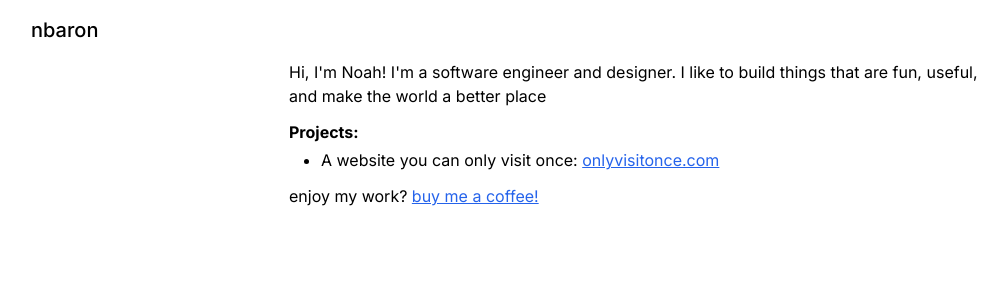
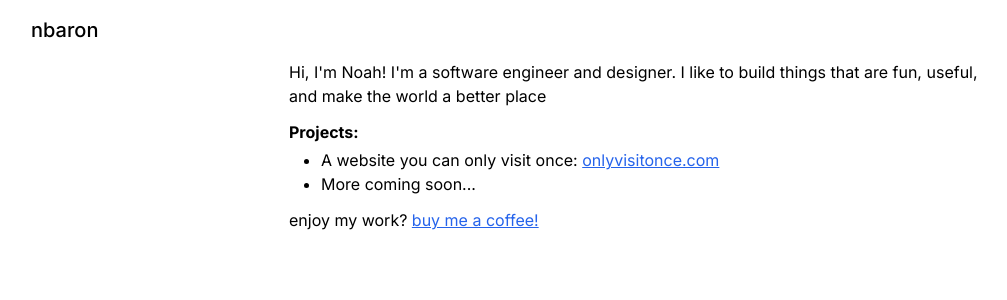
Before and after one commit to noahbaron91/nbaron, a Next.js app: page / in a window 1280 px wide. Shown: the top 300 px of the page, without its empty margins (1-1008 px from the left). Built offline with nearby package versions, Linux system fonts and the light colour scheme.

Commit message:
feat: add more coming soon

```diff
--- a/src/app/page.tsx
+++ b/src/app/page.tsx
@@ -30,6 +30,7 @@ export default function Home() {
                 onlyvisitonce.com
               </a>
             </li>
+            <li>More coming soon...</li>
           </ul>
         </div>
 
```
